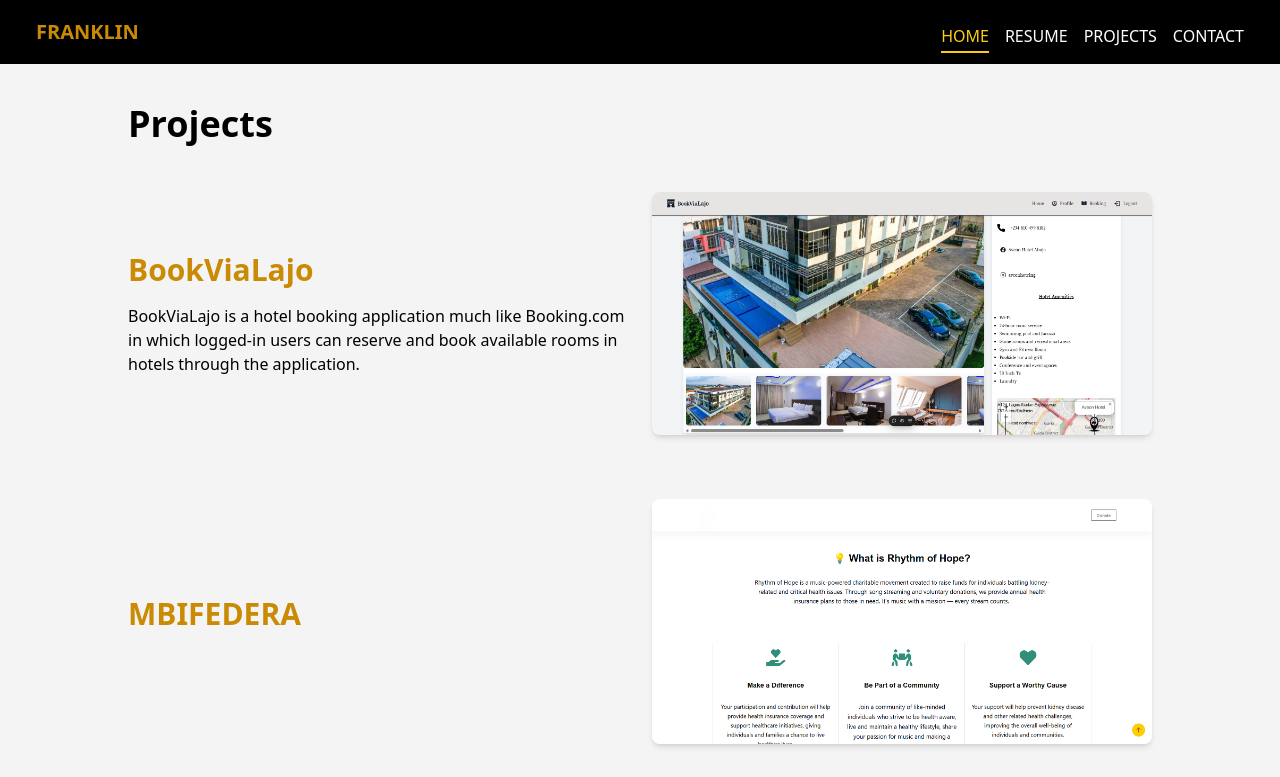
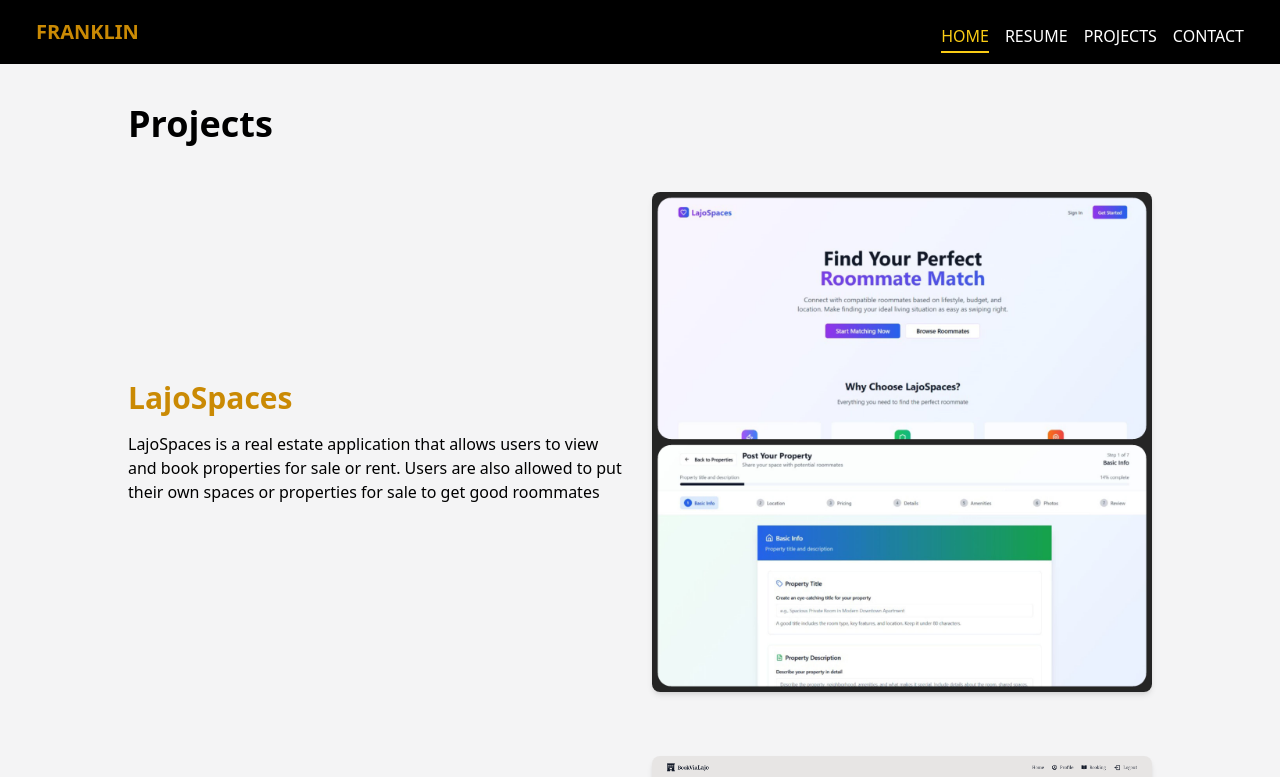
Before and after one commit to LajoLouis/MyPortfolio, a React (Vite) app: page /projects in a window 1280 px wide. Shown: the top 777 px of the page. Built offline with nearby package versions, Linux system fonts and the light colour scheme.

Commit message:
added new project

```diff
--- a/src/components/Projects.jsx
+++ b/src/components/Projects.jsx
@@ -7,6 +7,12 @@ function Projects() {
         <h1 className='text-2xl sm:text-4xl font-bold'>Projects</h1>
         <div className='mt-12 space-y-16'>
           {[
+            {
+              title: 'LajoSpaces',
+              description: 'LajoSpaces is a real estate application that allows users to view and book properties for sale or rent. Users are also allowed to put their own spaces or properties for sale to get good roommates',
+              imgSrc: '/img/lajospaces_.jpg',
+              link: 'https://lajospaces.vercel.app/'
+            },
             {
               title: 'BookViaLajo',
               description: 'BookViaLajo is a hotel booking application much like Booking.com in which logged-in users can reserve and book available rooms in hotels through the application.',
```
Also changed, not shown: public/img/lajospaces_.jpg (added).
